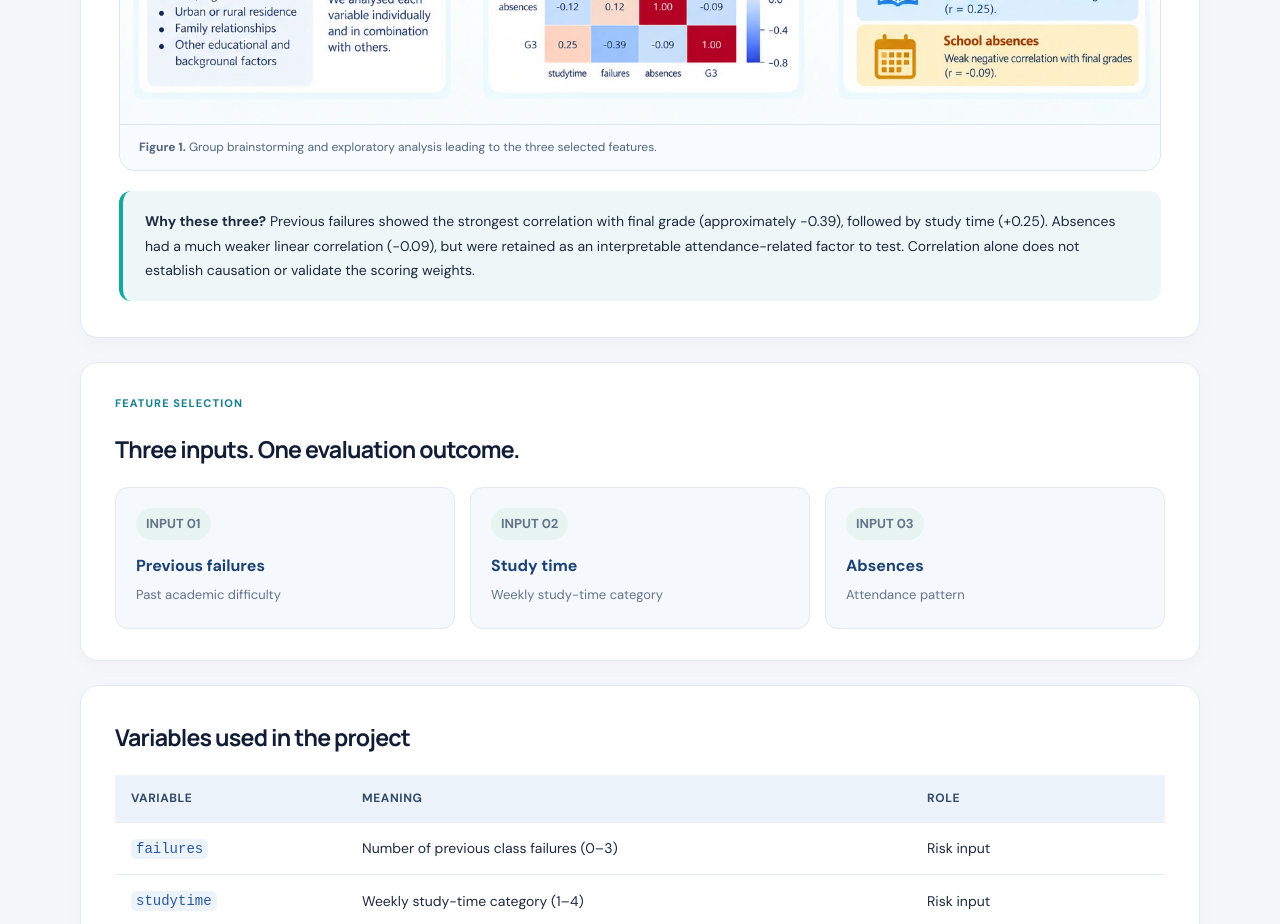
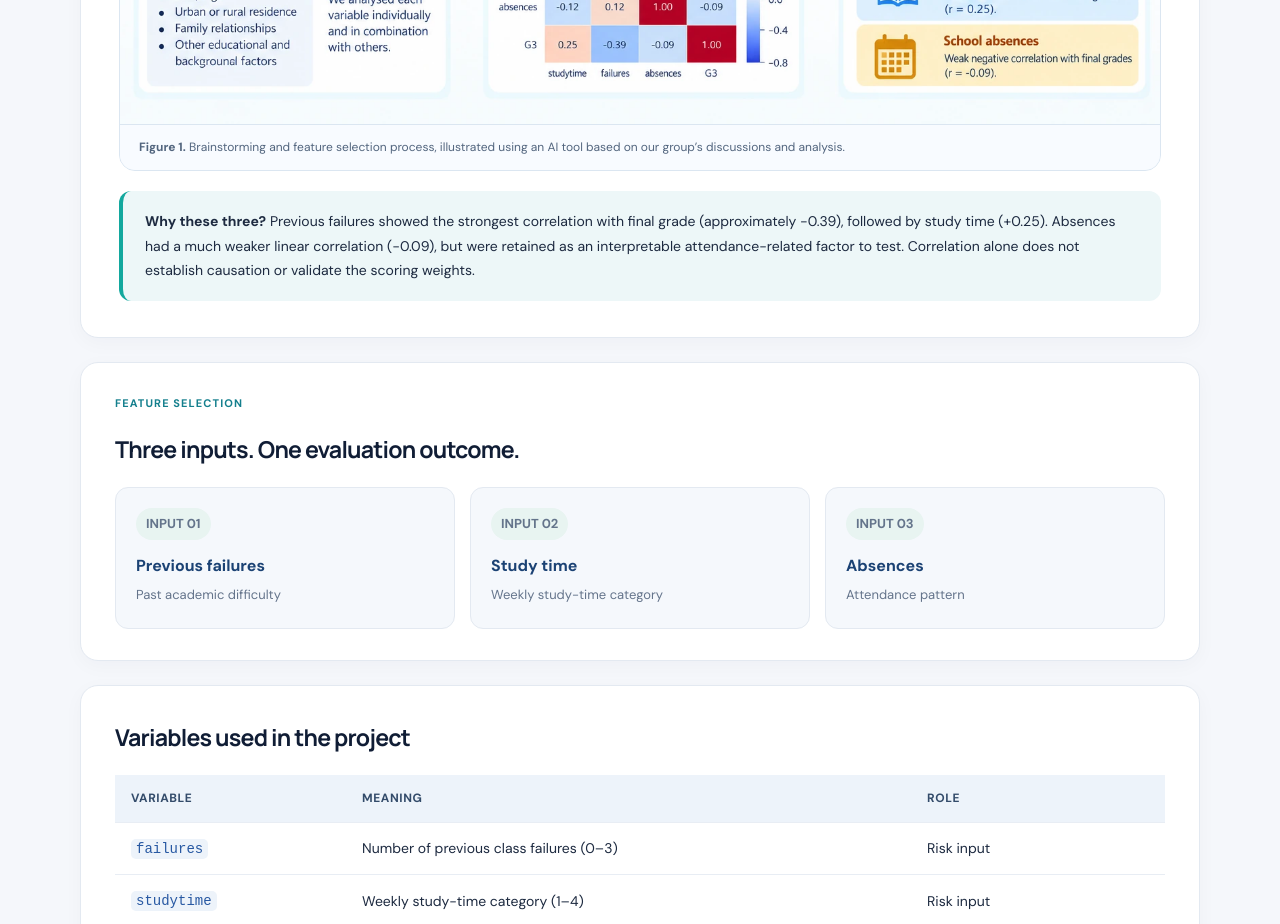
Before and after one commit to sribobv15/Student_Rsik_Assesment_Group-6, a plain HTML site: page docs/dataset.html in a window 1280 px wide. Shown: the part 1620-2544 px from the top of the page. Drawn offline with Linux system fonts and the light colour scheme.

Commit message:
Revise figcaption for clarity on feature selection

```diff
--- a/docs/dataset.html
+++ b/docs/dataset.html
@@ -20,7 +20,7 @@
 
     <figcaption>
         <strong>Figure 1.</strong>
-        Group brainstorming and exploratory analysis leading to the three selected features.
+       Brainstorming and feature selection process, illustrated using an AI tool based on our group’s discussions and analysis.
     </figcaption>
 </figure>
 <div class="process-insight"><strong>Why these three?</strong> Previous failures showed the strongest correlation with final grade (approximately −0.39), followed by study time (+0.25). Absences had a much weaker linear correlation (−0.09), but were retained as an interpretable attendance-related factor to test. Correlation alone does not establish causation or validate the scoring weights.</div>
```
